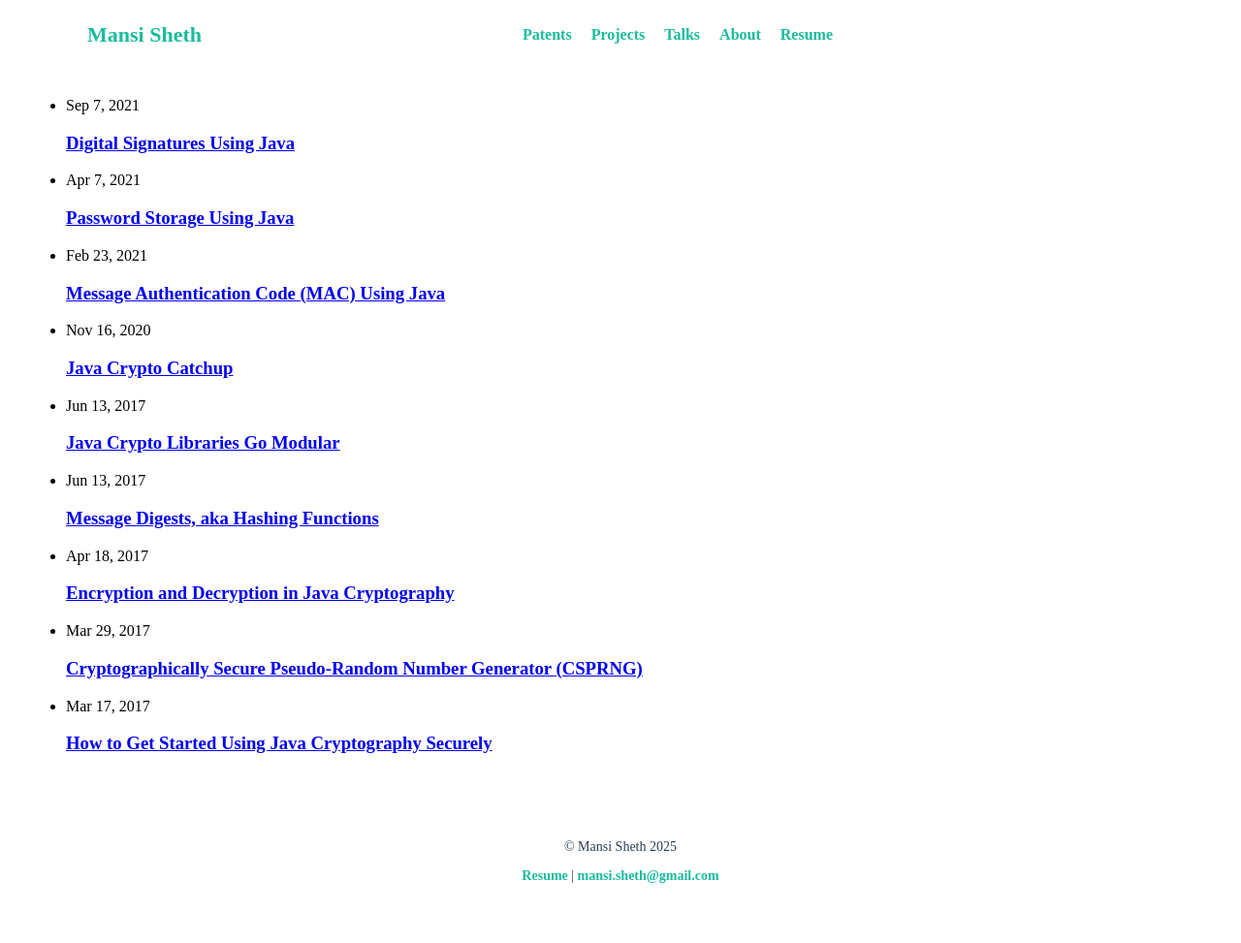
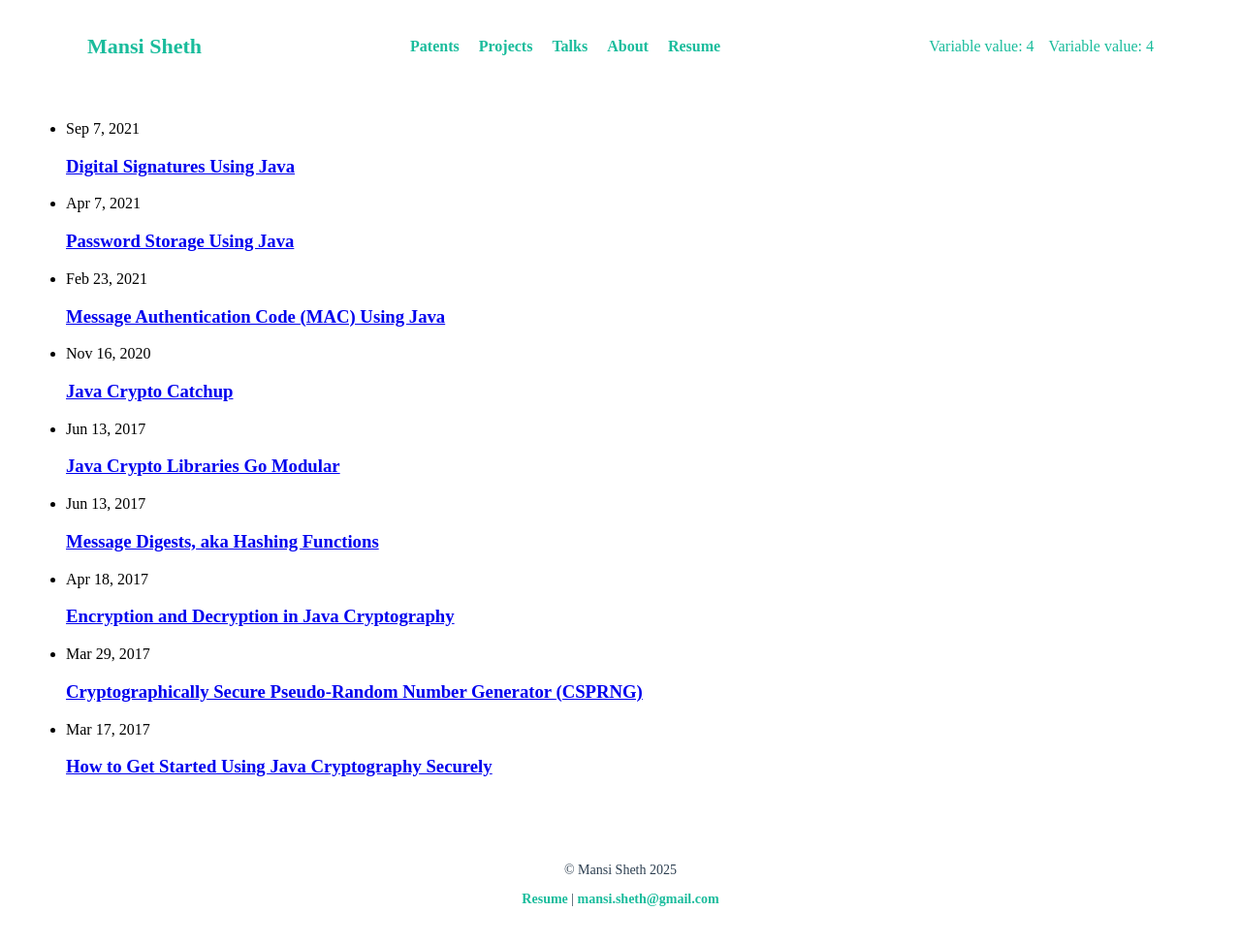
Before and after one commit to 1MansiS/1MansiS.github.io, a Jekyll site: the page built from index.markdown, in a window 1280 px wide. Shown: the whole page at 97% size. Built offline with Jekyll 4.4.1, drawn with Linux system fonts in a browser that asks for light colours; before the commit the page ends 949 px from its top, so only the background shows below that.

Commit message:
Update header.html

```diff
--- a/_includes/header.html
+++ b/_includes/header.html
@@ -16,7 +16,9 @@
 
         <!-- Right-aligned Social Media Icons -->
         <div class="social-icons">
+            <p>Variable value: {{ site.minima.social_links.size }}</p>
             {% if site.minima.social_links.size > 0 %}
+                <p>Variable value: {{ site.minima.social_links.size }}</p>
                 {% for platform in site.minima.social_links %}
                       {% assign link = site.minima.social_links[platform] %}
                       {% if link %}
```
